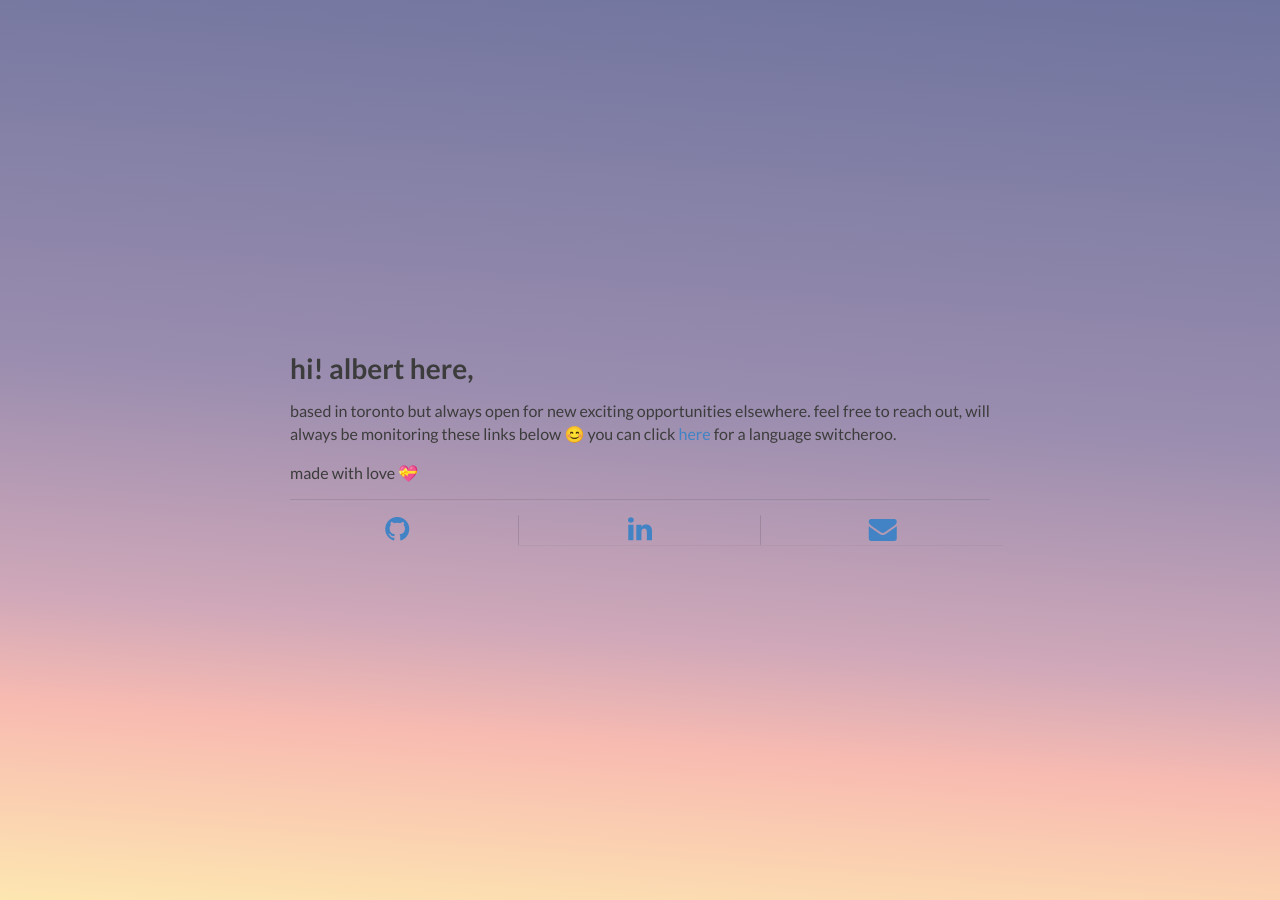
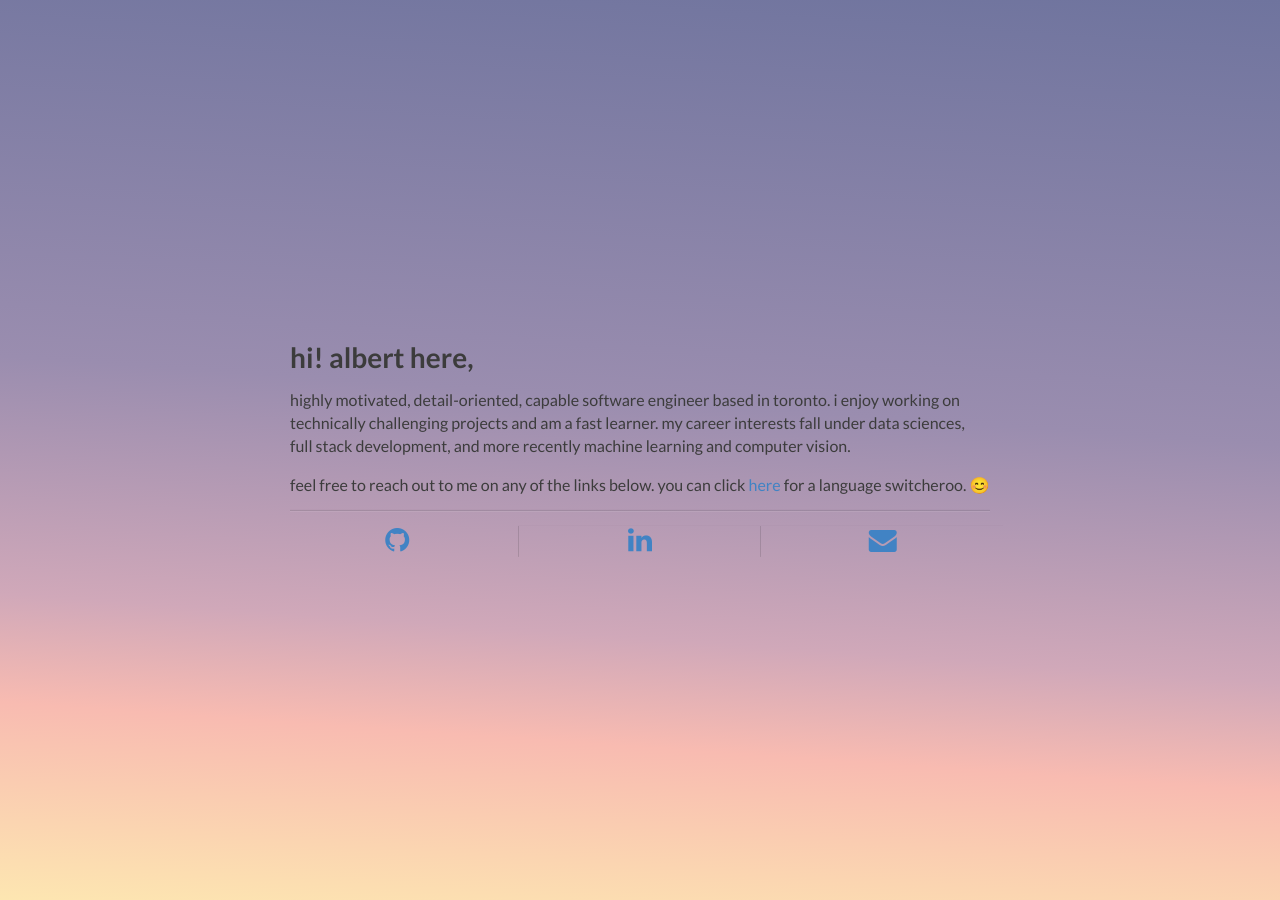
Before and after one commit to aulb/aulb.github.io.old, a Jekyll site: the page built from index.md, in a window 1280 px wide. Built offline with Jekyll 4.4.1, drawn with Linux system fonts in a browser that asks for light colours.

Commit message:
+proffessionalized

```diff
--- a/index.md
+++ b/index.md
@@ -2,6 +2,6 @@
 layout: default
 ---
 <h1 class="ui header">hi! albert here,</h1>
-<p>based in toronto but always open for new exciting opportunities elsewhere. feel free to reach out, will always be monitoring these links below 😊 you can click <a href="/ja">here</a> for a language switcheroo.</p>
+<p>highly motivated, detail-oriented, capable software engineer based in toronto. i enjoy working on technically challenging projects and am a fast learner. my career interests fall under data sciences, full stack development, and more recently machine learning and computer vision.</p>
 
-<p>made with love 💝</p>
+<p>feel free to reach out to me on any of the links below. you can click <a href="/ja">here</a> for a language switcheroo. 😊</p>
```
Also changed, not shown: ja.md (+2 -2 lines).
